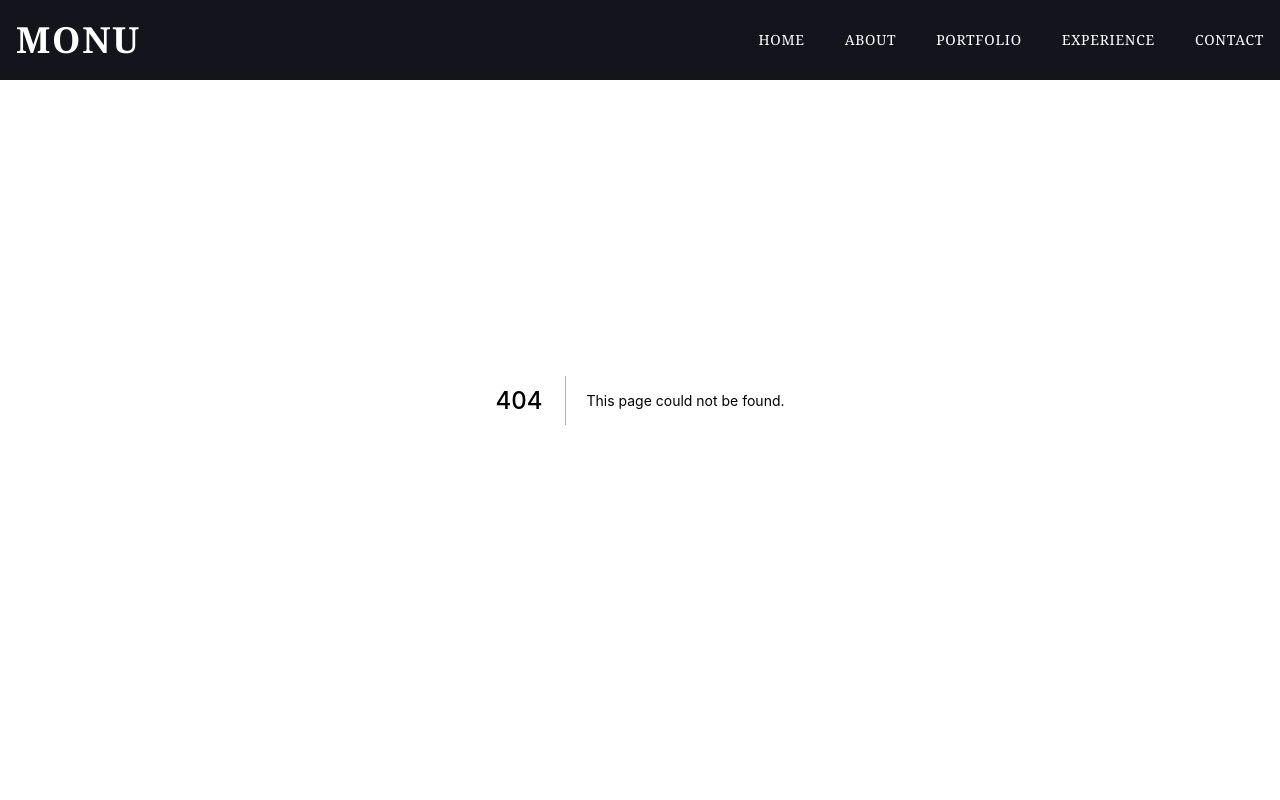
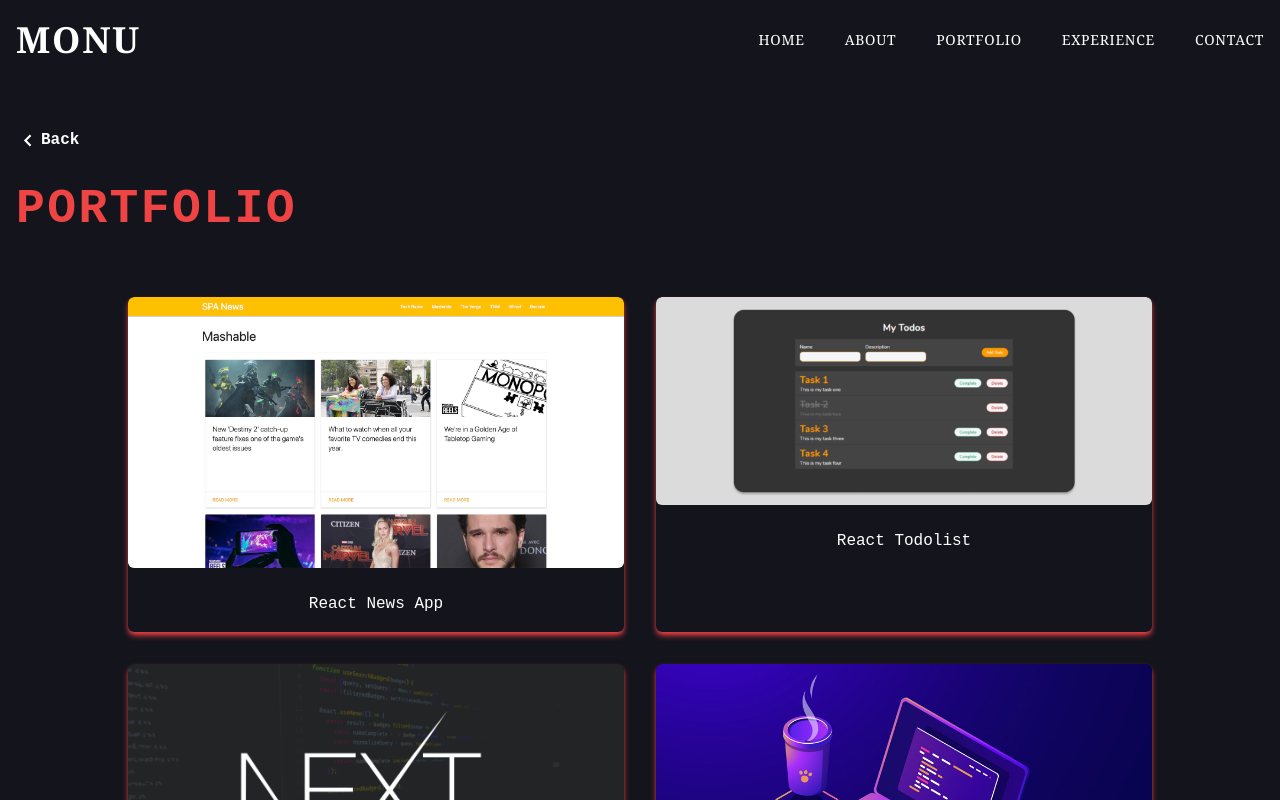
Before and after one commit to MONU8OO8/Monu_Portfolio, a Next.js app: page /portfolio in a window 1280 px wide. Before the commit this address had no page. Shown: the top 800 px of the page. Built offline with nearby package versions, Linux system fonts and the light colour scheme.

Commit message:
adding portfolio folder id(slug),index

```diff
--- /dev/null
+++ b/pages/portfolio/[id].js
@@ -0,0 +1,159 @@
+import React from "react";
+import dsa from "../../public/assets/portfolio/dsa.jpg";
+import nextjs from "../../public/assets/portfolio/nextjs.png";
+import todolist from "../../public/assets/portfolio/todolist.jpg";
+// import todolist2 from "../../public/assets/portfolio/todolist2.jpg";
+import reactnews from "../../public/assets/portfolio/reactnews.jpg";
+// import news2 from "../../public/assets/portfolio/news2.jpg";
+import dancing from "../../public/assets/portfolio/dancing.webp";
+import nextseries from "../../public/assets/portfolio/nextseries.jpg";
+import textconvert from "../../public/assets/portfolio/textconvert.jpg";
+import Baked from "../../public/assets/portfolio/Baked.jpg";
+import TailBoot from "../../public/assets/portfolio/TailBoot.jpg";
+
+import { FaGithub } from "react-icons/fa";
+import { AiOutlineCaretRight } from "react-icons/ai";
+import { BiChevronLeft } from "react-icons/bi";
+import Link from "next/link";
+import Image from "next/image";
+
+const portfolios = [
+    {
+      id: 1,
+      title: "react News app",
+      imageSrc: reactnews,
+    //   imageSrc1: reactnews,
+      url: "react-News",
+    },
+    {
+      id: 2,
+      title: "react todolist",
+      imageSrc: todolist,
+    //   imageSrc1: todolist,
+      url: "todolist",
+    },
+    {
+      id: 3,
+      title: "next js app",
+      imageSrc: nextjs,
+      url: "use-state-hook",
+    },
+    {
+      id: 4,
+      title: "DSA problems",
+      imageSrc: dsa,
+      url: "dsa files",
+    },
+    {
+      id: 5,
+      title: "dancing website",
+      imageSrc: dancing,
+      url: "react-parallax",
+    },
+    {
+      id: 6,
+      title: "Nextjs Series Blog",
+      imageSrc: nextseries,
+      url: "blog site",
+    },
+    {
+      id: 7,
+      title: "TextConverter",
+      imageSrc: textconvert,
+      url: "text-converter",
+    },
+    {
+      id: 8,
+      title: "Wake & Baked",
+      imageSrc: Baked,
+      url: "late night food",
+    },
+    {
+      id: 9,
+      title: "BootTail website",
+      imageSrc: TailBoot,
+      url: "BootTail websites",
+    },
+  ];
+
+
+const getPortfolioFrom = (url) => portfolios.filter((p) => p.url === url)[0];
+
+export async function getStaticPaths() {
+  const paths = portfolios.map((p) => ({
+    params: { id: p.url },
+  }));
+
+  return {
+    paths,
+    fallback: false,
+  };
+}
+
+export async function getStaticProps({ params }) {
+  const portfolio = getPortfolioFrom(params.id);
+
+  return {
+    props: { portfolio },
+  };
+}
+
+const OnePortfolio = ({ portfolio: { title, imageSrc,imageSrc1 } }) => {
+  return (
+    <div className="h-fit w-full text-center bg-custom-blue">
+      <div className="max-w-screen-xl mx-auto w-full h-full pt-24 p-8 flex flex-col">
+        <div className="flex">
+          <Link href="/portfolio">
+            <div className="flex items-center justify-center my-8 text-white hover:text-red-500 font-bold capitalize cursor-pointer">
+              <BiChevronLeft size={25} /> back
+            </div>
+          </Link>
+        </div>
+
+        <h1 className="capitalize text-2xl md:text-5xl mt-2 mb-8 text-center md:text-left font-bold text-red-500 tracking-wider">
+          {title}
+        </h1>
+        <div className="flex flex-wrap">
+        <div className="relative w-96 h-56 mx-auto overflow-hidden my-8">
+          <Image src={imageSrc} alt="bla" layout="fill" objectFit="cover" />
+        </div>
+        {/* <div className="relative w-96 h-56 mx-auto overflow-hidden my-8">
+          <Image src={imageSrc1} alt="bla" layout="fill" objectFit="cover" />
+        </div> */}
+        </div>
+
+
+        <h2 className="text-center text-red-500 md:text-left my-4 text-2xl font-bold">
+          Description
+        </h2>
+
+        <p className="text-white">
+          Lorem ipsum dolor sit, amet consectetur adipisicing elit. Nihil hic quam illo quos distinctio fuga, nemo officiis ipsam rem, provident corrupti qui reprehenderit aut eius.
+          Lorem, ipsum dolor sit amet consectetur adipisicing elit. Ex corporis rerum ducimus aperiam, quas illum ullam id, vitae impedit hic possimus iusto maiores esse deserunt culpa asperiores accusantium est, temporibus et facilis? Vel, provident pariatur.
+        </p>
+
+        <div className="flex flex-wrap items-center justify-center gap-10">
+          <Link href="/">
+            <div className="group flex items-center justify-center my-8 bg-red-500 text-white px-6 py-3 font-bold uppercase rounded-md tracking-wider cursor-pointer">
+              demo
+              <span className="duration-200 ease-in">
+                <AiOutlineCaretRight size={18} className="ml-2" />
+              </span>
+            </div>
+          </Link>
+
+          <Link href="https://github.com/MONU8OO8">
+            <div className="group flex items-center justify-center my-8 bg-red-500 text-white px-6 py-3 font-bold uppercase rounded-md tracking-wider cursor-pointer">
+              my portfolio
+              <span className="duration-200 ease-in">
+                <FaGithub size={18} className="ml-2" />
+              </span>
+            </div>
+          </Link>
+        </div>
+      </div>
+    </div>
+  );
+};
+
+export default OnePortfolio;
--- /dev/null
+++ b/pages/portfolio/index.js
@@ -0,0 +1,114 @@
+import React from "react";
+import dsa from "../../public/assets/portfolio/dsa.jpg";
+import nextjs from "../../public/assets/portfolio/nextjs.png";
+import todolist from "../../public/assets/portfolio/todolist.jpg";
+import reactnews from "../../public/assets/portfolio/reactnews.jpg";
+import dancing from "../../public/assets/portfolio/dancing.webp";
+import nextseries from "../../public/assets/portfolio/nextseries.jpg";
+import textconvert from "../../public/assets/portfolio/textconvert.jpg";
+import Baked from "../../public/assets/portfolio/Baked.jpg";
+import TailBoot from "../../public/assets/portfolio/TailBoot.jpg";
+import { MdExpandMore } from "react-icons/md";
+import { BiChevronLeft } from "react-icons/bi";
+import Link from "next/link";
+import Image from "next/image";
+
+export const getStaticProps = async () => {
+    const portfolios = [
+        {
+            id: 1,
+            title: "react News app",
+            imageSrc: reactnews,
+            url: "react-News",
+        },
+        {
+            id: 2,
+            title: "react todolist",
+            imageSrc: todolist,
+            url: "todolist",
+        },
+        {
+            id: 3,
+            title: "next js app",
+            imageSrc: nextjs,
+            url: "use-state-hook",
+        },
+        {
+            id: 4,
+            title: "DSA problems",
+            imageSrc: dsa,
+            url: "dsa files",
+        },
+        {
+            id: 5,
+            title: "dancing website",
+            imageSrc: dancing,
+            url: "react-parallax",
+        },
+        {
+            id: 6,
+            title: "Nextjs Series Blog",
+            imageSrc: nextseries,
+            url: "blog site",
+        },
+        {
+            id: 7,
+            title: "TextConverter",
+            imageSrc: textconvert,
+            url: "text-converter",
+        },
+        {
+            id: 8,
+            title: "Wake & Baked",
+            imageSrc: Baked,
+            url: "late night food",
+        },
+        {
+            id: 9,
+            title: "BootTail website",
+            imageSrc: TailBoot,
+            url: "BootTail websites",
+        },
+    ];
+
+
+    return {
+        props: { portfolios },
+    };
+};
+
+const PortfoliosRoute = ({ portfolios }) => {
+    return (
+        <div id="portfolio" className="w-full bg-custom-blue">
+            <div className="max-w-screen-xl mx-auto pt-24 p-4 text-center md:text-left">
+                <Link href="/#portfolio">
+                    <div className="flex  text-center md:text-left my-8 text-white hover:text-red-500 font-bold capitalize cursor-pointer">
+                        <BiChevronLeft size={25} /> back
+                    </div>
+                </Link>
+                <h2 className="text-2xl md:text-5xl tracking-wider uppercase text-red-500 font-bold pb-16">
+                    portfolio
+                </h2>
+
+                <div className="max-w-5xl mx-auto grid md:grid-cols-2 gap-8">
+                    {portfolios.map(({ id, title, imageSrc, url }) => (
+                        <Link key={id} href={`/portfolio/${url}`}>
+                            <div className="cursor-pointer group shadow-md text-white shadow-red-500 overflow-hidden rounded-md">
+                                <Image
+                                    src={imageSrc}
+                                    alt={title}
+                                    className="rounded-md duration-200 hover:scale-110"/>
+
+                                <h2 className="text-center text-base capitalize my-4 font-light duration-200 group-hover:underline underline-offset-4">
+                                    {title}
+                                </h2>
+                            </div>
+                        </Link>
+                    ))}
+                </div>
+            </div>
+        </div>
+    );
+};
+
+export default PortfoliosRoute;
```
Also changed, not shown: 1 other file (tests, documents, lock files or other folders).
